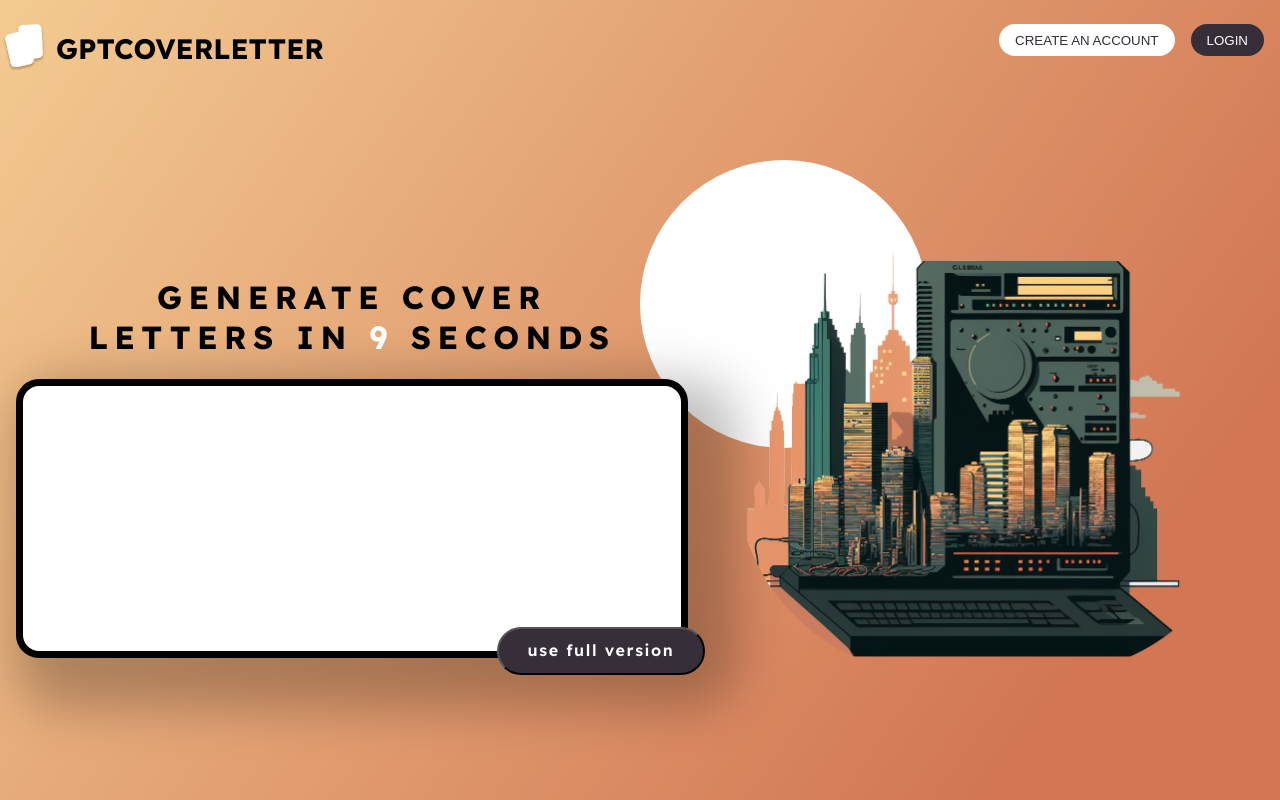
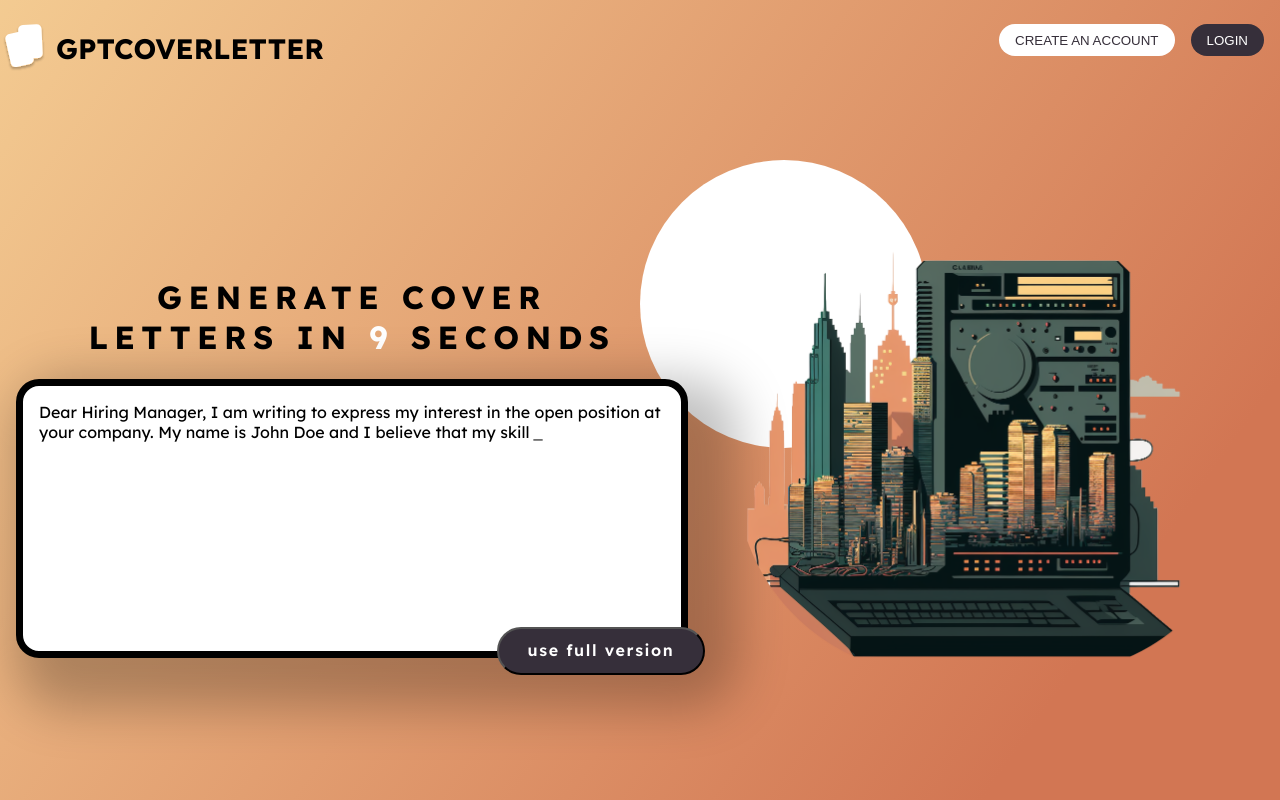
Before and after one commit to xEpiqq/coverletter-gen, a Next.js app: page / in a window 1280 px wide. Shown: the top 800 px of the page. Built offline with nearby package versions, Linux system fonts and the light colour scheme; no server answers; a web font is replaced by a local one.

Commit message:
Added type writer effect

```diff
--- a/app/page.jsx
+++ b/app/page.jsx
@@ -13,6 +13,13 @@ import {
 import { app } from "./component/FirebaseApp.jsx";
 import CreateCLForm from "./component/CreateCLForm";
 import { useRouter } from "next/navigation";
+import { Typewriter } from "react-simple-typewriter";
+
+const ipsum_words =
+[
+  "Dear Hiring Manager, \nI am writing to express my interest in the open position at your company. My name is John Doe and I believe that my skills and experience make me a strong candidate for the role. I am an experienced professional with a proven track record of success in the industry. \nIn my previous role at XYZ Company, I was responsible for managing a team of professionals and overseeing the implementation of several successful projects. I have extensive experience in project management, strategic planning, and team leadership. I am confident that my skills and experience would be a valuable asset to your team.\n I hold a Bachelor's degree in Business Administration from ABC University and have completed several professional development courses in project management and leadership. I am a highly motivated individual with a strong work ethic and a commitment to excellence. I am confident that I have the skills and experience necessary to excel in this role and contribute to the success of your company. \nThank you for considering my application. I look forward to the opportunity to further discuss my qualifications with you. \nSincerely, John Doe",
+
+]
 
 function Page() {
   const current_movies = [];
@@ -69,10 +76,18 @@ function Page() {
               <h1 style={{ marginLeft: "4rem" }}>USER</h1>
             ) : (
               <div className={s.login_button_container}>
-                <button className={s.create_account_button} onClick={() => router.push('/login?signup=true')}>
+                <button
+                  className={s.create_account_button}
+                  onClick={() => router.push("/login?signup=true")}
+                >
                   CREATE AN ACCOUNT
                 </button>
-                <button className={s.login_button} onClick={() => router.push('/login?signup=false')}>LOGIN</button>
+                <button
+                  className={s.login_button}
+                  onClick={() => router.push("/login?signup=false")}
+                >
+                  LOGIN
+                </button>
               </div>
             )}
           </div>
@@ -87,6 +102,17 @@ function Page() {
                 LETTERS IN <span>9</span> SECONDS
               </h1>
               <div className={s.text_box}>
+                <span>
+                <Typewriter
+                  words={ipsum_words}
+                  loop={5}
+                  cursor
+                  cursorStyle="_"
+                  typeSpeed={40}
+                  deleteSpeed={10}
+                  delaySpeed={1000}
+                />
+                </span>
                 <button>use full version</button>
               </div>
             </div>
@@ -127,7 +153,9 @@ function Page() {
         </div>
         <div className={s.early_access_banner}>
           <img src="/logo.svg" />
-          <h1>GPTCOVERLETTER <span>early access</span></h1>
+          <h1>
+            GPTCOVERLETTER <span>early access</span>
+          </h1>
           <h2>generative ai for your job search</h2>
         </div>
       </div>
--- a/app/page.module.scss
+++ b/app/page.module.scss
@@ -80,6 +80,7 @@
       width: 90%;
 
       .text_box {
+
         button {
           width: 100%;
           right: 0;
@@ -137,6 +138,14 @@
     border: 7px solid #000000;
     box-shadow: 25px 25px 50px 25px rgba(0, 0, 0, 0.25);
     border-radius: 23px;
+
+    color: black;
+
+    padding: 1rem;
+
+    span {
+      color: black;
+    }
 
     button {
       background: #362f3a;
--- a/package.json
+++ b/package.json
@@ -25,6 +25,7 @@
     "react-bootstrap": "^2.7.2",
     "react-dom": "18.2.0",
     "react-firebase-hooks": "^5.1.1",
+    "react-simple-typewriter": "^5.0.1",
     "sass": "^1.58.3",
     "typescript": "4.9.5"
   }
```
Also changed, not shown: 2 other files (tests, documents, lock files or other folders).
